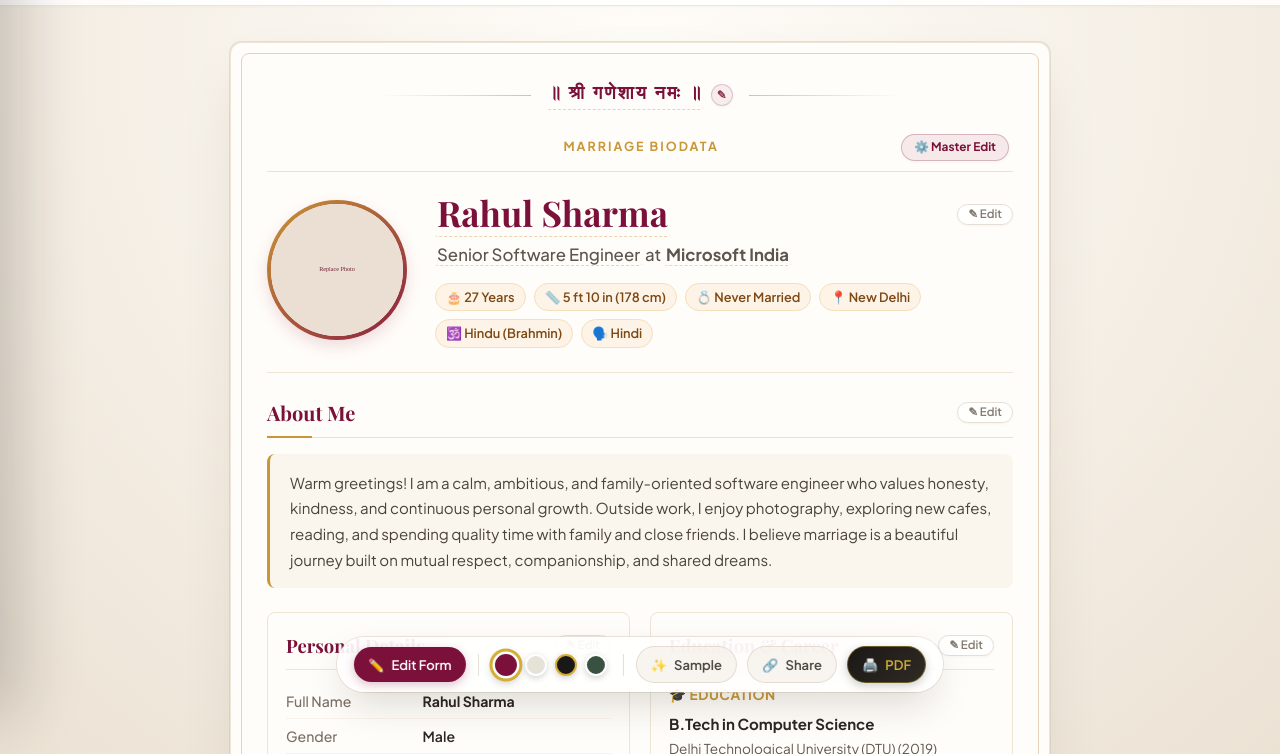
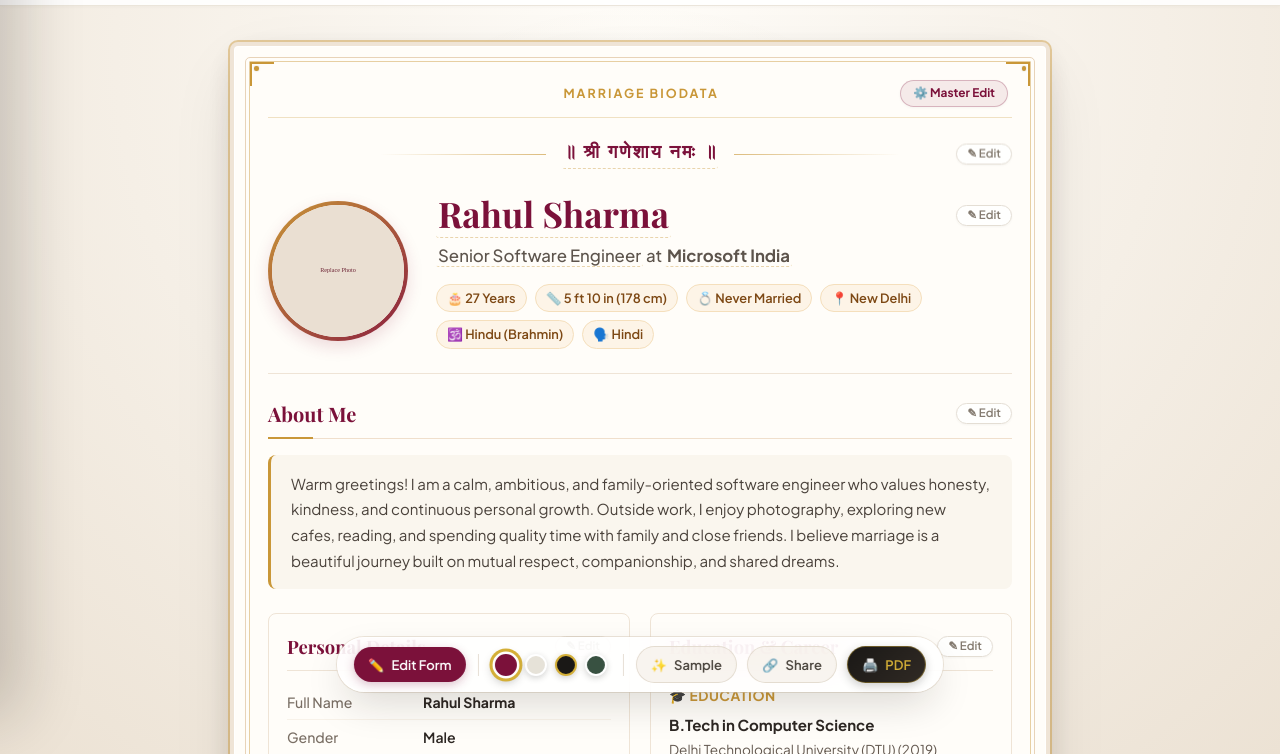
Before and after one commit to garg-madhur-garg/BioDataBuilder, a plain HTML site: page index.html in a window 1280 px wide. Shown: the part 84-838 px from the top of the page. Drawn offline with nearby package versions, Linux system fonts and the light colour scheme; a web font is replaced by a local one.

Commit message:
feat: luxury photo-frame borders, top master-edit bar, and right-aligned motto edit button

```diff
--- a/css/preview-templates.css
+++ b/css/preview-templates.css
@@ -4,12 +4,17 @@
 
 .template-classic {
   font-family: var(--font-sans);
-  background: #FFFDF9;
-  color: #2D2723;
+  background: var(--t-bg, #FFFDF9);
+  color: var(--t-text, #2D2723);
   padding: 44px;
-  border-radius: 12px;
-  box-shadow: 0 25px 60px -15px rgba(60, 40, 20, 0.12), 0 0 0 1px rgba(220, 205, 185, 0.6);
-  border: 1px solid #EFE4D6;
+  border-radius: 8px;
+  /* Authentic Multi-Tiered Royal Photo-Frame Border & Bevel Depth */
+  border: 4px solid var(--t-border, #E8D8C3);
+  box-shadow:
+    0 0 0 2px var(--t-accent, rgba(201, 151, 56, 0.45)),
+    0 10px 32px -6px rgba(45, 30, 15, 0.18),
+    0 24px 65px -15px rgba(45, 30, 15, 0.15),
+    inset 0 0 0 1px rgba(255, 255, 255, 0.85);
   position: relative;
   max-width: 820px;
   margin: 0 auto;
@@ -17,8 +22,64 @@
 }
 
 .template-classic.is-preview {
-  padding: 36px;
-}
+  padding: 34px 34px 44px 34px;
+}
+
+/* Authentic Royal Photo-Frame 4 Corner Ornaments */
+.t-frame-corners {
+  position: absolute;
+  inset: 0;
+  pointer-events: none;
+  z-index: 4;
+}
+
+.t-corner {
+  position: absolute;
+  width: 24px;
+  height: 24px;
+  pointer-events: none;
+  border-color: var(--t-accent, #C99738);
+  transition: border-color 0.3s ease;
+}
+
+.t-corner-tl {
+  top: 16px;
+  left: 16px;
+  border-top: 2.5px solid var(--t-accent, #C99738);
+  border-left: 2.5px solid var(--t-accent, #C99738);
+}
+.t-corner-tr {
+  top: 16px;
+  right: 16px;
+  border-top: 2.5px solid var(--t-accent, #C99738);
+  border-right: 2.5px solid var(--t-accent, #C99738);
+}
+.t-corner-bl {
+  bottom: 16px;
+  left: 16px;
+  border-bottom: 2.5px solid var(--t-accent, #C99738);
+  border-left: 2.5px solid var(--t-accent, #C99738);
+}
+.t-corner-br {
+  bottom: 16px;
+  right: 16px;
+  border-bottom: 2.5px solid var(--t-accent, #C99738);
+  border-right: 2.5px solid var(--t-accent, #C99738);
+}
+
+.t-corner::after {
+  content: "";
+  position: absolute;
+  width: 4.5px;
+  height: 4.5px;
+  background: var(--t-accent, #C99738);
+  border-radius: 50%;
+  box-shadow: 0 0 2px rgba(0, 0, 0, 0.2);
+}
+.t-corner-tl::after { top: 2px; left: 2px; }
+.t-corner-tr::after { top: 2px; right: 2px; }
+.t-corner-bl::after { bottom: 2px; left: 2px; }
+.t-corner-br::after { bottom: 2px; right: 2px; }
 
 /* ==========================================================================
    4 LUXURY MATRIMONIAL THEMES (PAGE & PAPER HARMONY)
@@ -1036,17 +1097,19 @@ strong.living-editable:focus {
   transform: translateY(-1px);
 }
 
-/* Ornamental Inner Border */
+/* Ornamental Double-Fillet Inner Border (Picture Frame Matting) */
 .template-classic::before {
   content: "";
   position: absolute;
-  top: 10px;
-  left: 10px;
-  right: 10px;
-  bottom: 10px;
+  top: 11px;
+  left: 11px;
+  right: 11px;
+  bottom: 11px;
   border: 1.5px solid var(--t-inner-border, #E8D3B8);
+  outline: 1px solid var(--t-accent, rgba(201, 151, 56, 0.45));
+  outline-offset: -5px;
   pointer-events: none;
-  border-radius: 8px;
+  border-radius: 5px;
 }
 
 /* Auspicious Blessing */
@@ -1054,6 +1117,15 @@ strong.living-editable:focus {
   text-align: center;
   margin-bottom: 24px;
   position: relative;
+  width: 100%;
+}
+
+.btn-shree-edit-right {
+  position: absolute;
+  right: 0;
+  top: 50%;
+  transform: translateY(-50%);
+  z-index: 5;
 }
 
 .t-om {
@@ -1201,8 +1273,11 @@ strong.living-editable:focus {
   height: 140px;
   border-radius: var(--radius-full);
   padding: 4px;
-  background: linear-gradient(135deg, #C99738, #8B1E3F);
-  box-shadow: 0 6px 16px rgba(139, 30, 63, 0.15);
+  background: linear-gradient(135deg, var(--t-accent, #C99738), var(--t-primary, #8B1E3F));
+  box-shadow:
+    0 0 0 2.5px #FFFFFF,
+    0 0 0 5px var(--t-accent, #C99738),
+    0 10px 24px -4px rgba(45, 30, 15, 0.22);
 }
 
 .t-classic-photo {
@@ -1612,7 +1687,7 @@ strong.living-editable:focus {
   .btn-delete-custom-field, .t-editing-pill, .t-section-hidden-notice,
   .photo-hover-pill, .floating-quick-dock, .studio-drawer, .drawer-backdrop,
   .btn-add-sibling-paper, .btn-delete-sibling-item, .section-hidden-alert-banner, .inline-sibling-select,
-  .t-top-bar-placeholder {
+  .t-top-bar-placeholder, .t-frame-corners {
     display: none !important;
   }
 
--- a/templates/classic.js
+++ b/templates/classic.js
@@ -81,6 +81,21 @@ export function renderClassicTemplate(data, options = { isPreview: false, editin
 
   return `
     <div class="template-classic theme-${activeTheme} ${isLive ? "is-preview living-document" : ""}" data-theme="${activeTheme}">
+      <!-- 4 Photo-Frame Corner Accents -->
+      <div class="t-frame-corners" aria-hidden="true">
+        <span class="t-corner t-corner-tl"></span>
+        <span class="t-corner t-corner-tr"></span>
+        <span class="t-corner t-corner-bl"></span>
+        <span class="t-corner t-corner-br"></span>
+      </div>
+
+      <!-- Top Paper Bar with Master Edit Tag (Placed at Very Top) -->
+      <div class="t-paper-top-bar">
+        <div class="t-top-bar-placeholder"></div>
+        <span class="t-classic-badge">MARRIAGE BIODATA</span>
+        ${isLive ? `<button type="button" class="master-edit-badge" id="btn-master-edit-paper" title="Open complete master inspector drawer">⚙️ Master Edit</button>` : `<div class="t-top-bar-placeholder"></div>`}
+      </div>
+
       <!-- Auspicious Header -->
       ${data.auspiciousMotto === "" && !isLive && !isEditing("shree") ? "" : `
       <div class="t-classic-shree ${isEditing("shree") ? "is-section-editing" : ""}">
@@ -136,20 +151,13 @@ export function renderClassicTemplate(data, options = { isPreview: false, editin
                 [No Blessing Line]
               </span>
             ` : "")}
-            ${isLive ? `
-              <button type="button" class="btn-shree-mini-edit section-edit-trigger" data-section="shree" title="Edit blessing (Hare Krishna, Ganesh, etc.)">✎</button>
-            ` : ""}
           </div>
+          ${isLive ? `
+            <button type="button" class="section-edit-trigger btn-shree-edit-right" data-section="shree" title="Edit blessing motto">✎ Edit</button>
+          ` : ""}
         `}
       </div>
       `}
-
-      <!-- Top Paper Bar with Master Edit Tag -->
-      <div class="t-paper-top-bar">
-        <div class="t-top-bar-placeholder"></div>
-        <span class="t-classic-badge">MARRIAGE BIODATA</span>
-        ${isLive ? `<button type="button" class="master-edit-badge" id="btn-master-edit-paper" title="Open complete master inspector drawer">⚙️ Master Edit</button>` : `<div class="t-top-bar-placeholder"></div>`}
-      </div>
 
       <!-- Hero Header with Direct Profile Edit -->
       <div class="t-classic-hero ${isEditing("hero") ? "is-section-editing" + (isSecHidden("hero") ? " is-section-hidden-editing" : "") : ""}">
```
